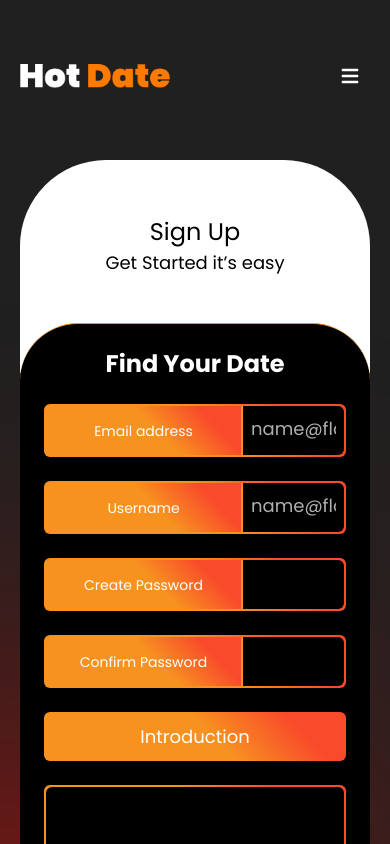
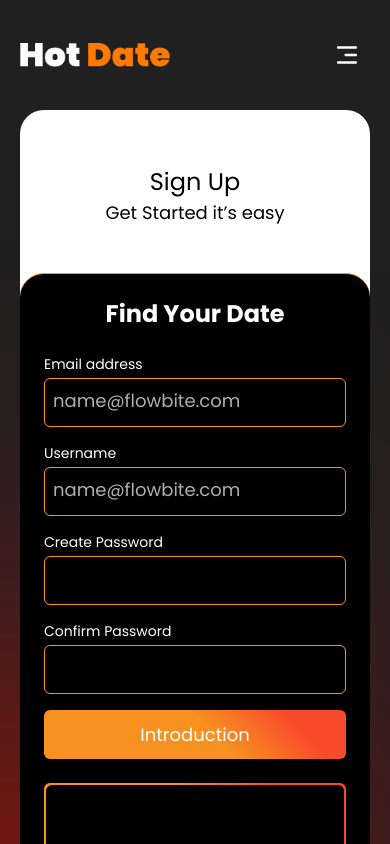
Before and after one commit to ankitMaurya-aws/hotdate-app, a React (Create React App) app: page /signup in a window 390 px wide. Shown: the top 844 px of the page. Built offline with nearby package versions, Linux system fonts and the light colour scheme.

Commit message:
Login and signup responsive

```diff
--- a/package.json
+++ b/package.json
@@ -8,6 +8,7 @@
     "@testing-library/user-event": "^13.5.0",
     "react": "^18.2.0",
     "react-dom": "^18.2.0",
+    "react-icons": "^4.10.1",
     "react-router-dom": "^6.14.1",
     "react-scripts": "5.0.1",
     "web-vitals": "^2.1.4"
--- a/src/Dashboard/Signup_Login/Header.jsx
+++ b/src/Dashboard/Signup_Login/Header.jsx
@@ -1,9 +1,12 @@
-import React from 'react'
+import React, {useState } from 'react'
 import { Link } from 'react-router-dom'
+import {CgMenuRightAlt} from 'react-icons/cg'
+import {RxCross1} from 'react-icons/rx'
 
 const Header = () => {
+    const [openMenu, setOpenMenu] = useState(false);
     return (
-        <header className="Custom_header w-full z-10 pt-14 header-2" id="myHeader">
+        <header className="Custom_header w-full z-10 pt-8 sm:pt-14 header-2" id="myHeader">
         <div className="container mx-auto">
             <nav>
                 <div className="flex flex-wrap justify-between items-center mx-auto max-w-screen-2xl">
@@ -11,9 +14,15 @@ const Header = () => {
                         <img src="images/Hot-Date.png" className="mr-3 logo_image max-w-[150px] xl:max-w-[215px] h-auto"
                             alt="Logo" />
                     </Link>
-                    <div className="hidden justify-between items-center w-full lg:flex lg:w-auto" id="mobile-menu-2">
-
-                        <ul className="flex mt-4 font-medium lg:mt-0 gap-x-6 xl:gap-x-16">
+                    <div className={`${openMenu ? 'navbar_open': ''} navbar justify-between items-center w-full lg:flex lg:w-auto fixed lg:static`}>
+                        <ul className="lg:flex mt-4 font-medium lg:mt-0 gap-x-6 xl:gap-x-16">
+                            <div className='flex lg:hidden items-center justify-between gap-5 mb-10 px-4'>
+                                <Link className="flex items-center">
+                                    <img src="landingPage/images/landing-logo.png" className="mr-3 logo_image max-w-[100px] xl:max-w-[215px] h-auto"
+                                        alt="Logo" />
+                                </Link>
+                                <span className='text-xl text-black' onClick={()=>setOpenMenu(false)}><RxCross1 /></span>
+                            </div>
                             <li>
                                 <Link className="block py-2 px-4 text-base lg:text-lg text-black lg:text-white lg:p-0 dark:text-white uppercase leading-27" aria-current="page">Homepage</Link>
                             </li>
@@ -49,23 +58,10 @@ const Header = () => {
                         </ul>
                     </div>
                     <div className="flex items-center lg:hidden">
-                        <button data-collapse-toggle="mobile-menu-2" type="button" className="items-center p-2 ml-1 text-sm
+                        <button onClick={()=>setOpenMenu(!openMenu)} className="items-center p-2 ml-1 text-3xl
                             text-gray-500 rounded-lg lg:hidden hover:bg-gray-100 focus:outline-none focus:ring-2
-                            focus:ring-gray-200 dark:text-gray-400 dark:hover:bg-gray-700 dark:focus:ring-gray-600"
-                            aria-controls="mobile-menu-2" aria-expanded="false" onclick="myFunction">
-                            <span className="sr-only">Open main menu</span>
-                            <svg className="w-6 h-6 text-white" fill="currentColor" viewBox="0 0 20 20"
-                                xmlns="http://www.w3.org/2000/svg">
-                                <path fill-rule="evenodd"
-                                    d="M3 5a1 1 0 011-1h12a1 1 0 110 2H4a1 1 0 01-1-1zM3 10a1 1 0 011-1h12a1 1 0 110 2H4a1 1 0 01-1-1zM3 15a1 1 0 011-1h12a1 1 0 110 2H4a1 1 0 01-1-1z"
-                                    clip-rule="evenodd"></path>
-                            </svg>
-                            <svg className="hidden w-6 h-6" fill="currentColor" viewBox="0 0 20 20"
-                                xmlns="http://www.w3.org/2000/svg">
-                                <path fill-rule="evenodd"
-                                    d="M4.293 4.293a1 1 0 011.414 0L10 8.586l4.293-4.293a1 1 0 111.414 1.414L11.414 10l4.293 4.293a1 1 0 01-1.414 1.414L10 11.414l-4.293 4.293a1 1 0 01-1.414-1.414L8.586 10 4.293 5.707a1 1 0 010-1.414z"
-                                    clip-rule="evenodd"></path>
-                            </svg>
+                            focus:ring-gray-200 dark:text-gray-400 dark:hover:bg-gray-700 dark:focus:ring-gray-600">
+                            <CgMenuRightAlt />
                         </button>
                     </div>
                 </div>
--- a/src/Dashboard/Signup_Login/Signup.jsx
+++ b/src/Dashboard/Signup_Login/Signup.jsx
@@ -8,48 +8,51 @@ const Signup = () => {
         <div className='min-h-screen bg-black-20 text-white grid content-between'>
             <div className='overflow-hidden'>
                 <Header />
-                <div className="sign_up__block pt-65px mt-16">
+                <div className="sign_up__block pt-65px mt-8 sm:mt-16">
                     <div className="container mx-auto relative z-1">
                         <div
-                            className="sign-up__header pt-14 pb-24 bg-white flex flex-col justify-center items-center rounded-t-86">
+                            className="sign-up__header pt-14 pb-24 bg-white flex flex-col justify-center items-center rounded-t-3xl md:rounded-t-86">
                             <p className="text-2xl sm:text-3xl xl:text-40px text-black  font-normal">Sign Up</p>
                             <p className="text-lg text-black  font-normal">Get Started it’s easy</p>
                         </div>
                         <div
-                            className="sign-up__body grid grid-cols-1 md:grid-cols-2 rounded-t-58 rounded-r-58 bg-black mt-[-50px] rounded-58 relative  border-b-2 border-t-[1px] border-orange">
+                            className="sign-up__body grid grid-cols-1 md:grid-cols-2 rounded-3xl md:rounded-t-58 md:rounded-r-58 bg-black mt-[-50px] md:rounded-58 relative  border-b-2 border-t-[1px] border-orange">
                             <div className="sign-up__form flex flex-col justify-center gap-30 py-6 px-6 lg:py-11 lg:px-14">
                                 <h2 className="text-white text-2xl sm:text-3xl xl:text-5xl text-center xl:text-start font-bold mb-6">Find Your Date</h2>
 
-                                <form className="flex flex-col justify-center gap-y-6"autocomplete="off">
-                                    <div className="flex flex-wrap p-[2px] gradient rounded-md">
-                                        <label htmlFor="email" className="rounded-l-md gradient w-[195px] h-[49px] flex items-center justify-center lg:justify-start px-2 lg:px-4 text-sm xl:text-lg text-white  font-normal leading-5 xl:leading-29 text-center
+                                <form className="flex flex-col justify-center gap-y-4 sm:gap-y-6"autocomplete="off">
+                                    <div className="flex flex-wrap rounded-md input_field">
+                                        <label htmlFor="email" className="rounded-l-md w-full md:w-[120px] xl:w-[195px] sm:h-[49px] flex items-center justify-start sm:px-2 lg:px-4 text-sm mb-1 sm:mb-0 md:text-text-xs xl:text-lg text-white  font-normal leading-5 xl:leading-29 text-center
                                             lg:text-start">
                                             Email address</label>
                                         <input type="email" id="email" autocomplete="off"
-                                            className="bg-black border-l-2 border-orange focus:outline-none focus-visible:none w-[calc(100%-195px)] h-[49px] text-gray font-normal xl:text-lg rounded-r-md text-sm px-2 xl:px-4 py-2.5 text-start placeholder:text-lg placeholder:text-gray items-center flex justify-between"
+                                            className="bg-black border rounded-md sm:border-none sm:border-l-2 sm:rounded-r-md border-orange focus:outline-none focus-visible:none w-full md:w-[calc(100%-120px)] xl:w-[calc(100%-195px)] h-[49px] text-gray font-normal xl:text-lg rounded-r-md text-sm px-2 xl:px-4 py-2.5 text-start placeholder:text-lg placeholder:text-gray items-center flex justify-between"
                                             placeholder="name@flowbite.com" required />
                                     </div>
-                                    <div className="flex flex-wrap p-[2px] gradient rounded-md">
+                                    <div className="flex flex-wrap rounded-md input_field">
                                         <label htmlFor="username"
-                                            className="rounded-l-md gradient w-[195px] h-[49px] flex items-center justify-center lg:justify-start ps-0 lg:ps-4 text-sm xl:text-lg text-white  font-normal leading-5 xl:leading-29 text-center lg:text-start">Username</label>
+                                            className="rounded-l-md w-full md:w-[120px] xl:w-[195px] sm:h-[49px] flex items-center justify-start sm:px-2 lg:px-4 text-sm mb-1 sm:mb-0 md:text-text-xs xl:text-lg text-white  font-normal leading-5 xl:leading-29 text-center
+                                            lg:text-start">Username</label>
                                         <input type="text" id="username" autocomplete="off"
-                                            className="bg-black border-l-2 border-orange focus:outline-none focus-visible:none w-[calc(100%-195px)] h-[49px] border-gradient3 text-gray font-normal xl:text-lg rounded-r-md text-sm px-2 xl:px-4 py-2.5 text-start placeholder:text-lg placeholder:text-gray items-center flex justify-between"
+                                            className="bg-black border rounded-md sm:border-none sm:border-l-2 sm:rounded-r-md border-orange focus:outline-none focus-visible:none w-full md:w-[calc(100%-120px)] xl:w-[calc(100%-195px)] h-[49px] text-gray font-normal xl:text-lg rounded-r-md text-sm px-2 xl:px-4 py-2.5 text-start placeholder:text-lg placeholder:text-gray items-center flex justify-between"
                                             placeholder="name@flowbite.com" required />
                                     </div>
-                                    <div className="flex flex-wrap p-[2px] gradient rounded-md">
+                                    <div className="flex flex-wrap rounded-md input_field">
                                         <label htmlFor="password"
-                                            className="rounded-l-md gradient w-[195px] h-[49px] flex items-center justify-center lg:justify-start ps-0 lg:ps-4 text-sm xl:text-lg text-white  font-normal leading-5 xl:leading-29 text-center lg:text-start">Create
+                                            className="rounded-l-md w-full md:w-[120px] xl:w-[195px] sm:h-[49px] flex items-center justify-start sm:px-2 lg:px-4 text-sm mb-1 sm:mb-0 md:text-text-xs xl:text-lg text-white  font-normal leading-5 xl:leading-29 text-center
+                                            lg:text-start">Create
                                             Password</label>
                                         <input type="password" id="password" autocomplete="off"
-                                            className="bg-black border-l-2 border-orange focus:outline-none focus-visible:none w-[calc(100%-195px)] h-[49px] border-gradient3 text-gray font-normal xl:text-lg rounded-r-md text-sm px-2 xl:px-4 py-2.5 text-start placeholder:text-lg placeholder:text-gray items-center flex justify-between"
+                                            className="bg-black border rounded-md sm:border-none sm:border-l-2 sm:rounded-r-md border-orange focus:outline-none focus-visible:none w-full md:w-[calc(100%-120px)] xl:w-[calc(100%-195px)] h-[49px] text-gray font-normal xl:text-lg rounded-r-md text-sm px-2 xl:px-4 py-2.5 text-start placeholder:text-lg placeholder:text-gray items-center flex justify-between"
                                             required />
                                     </div>
-                                    <div className="flex flex-wrap p-[2px] gradient rounded-md">
+                                    <div className="flex flex-wrap rounded-md input_field">
                                         <label htmlFor="ConfirmPassword"
-                                            className="rounded-l-md gradient w-[195px] h-[49px] flex items-center justify-center lg:justify-start ps-0 lg:ps-4 text-sm xl:text-lg text-white  font-normal leading-5 xl:leading-29 text-center lg:text-start">Confirm
+                                            className="rounded-l-md w-full md:w-[120px] xl:w-[195px] sm:h-[49px] flex items-center justify-start sm:px-2 lg:px-4 text-sm mb-1 sm:mb-0 md:text-text-xs xl:text-lg text-white  font-normal leading-5 xl:leading-29 text-center
+                                            lg:text-start">Confirm
                                             Password</label>
                                         <input type="password" id="ConfirmPassword"
-                                            className="bg-black border-l-2 border-orange focus:outline-none focus-visible:none w-[calc(100%-195px)] h-[49px] text-gray font-normal xl:text-lg rounded-r-md text-sm px-2 xl:px-4 py-2.5 text-start placeholder:text-lg placeholder:text-gray items-center flex justify-between"
+                                            className="bg-black border rounded-md sm:border-none sm:border-l-2 sm:rounded-r-md border-orange focus:outline-none focus-visible:none w-full md:w-[calc(100%-120px)] xl:w-[calc(100%-195px)] h-[49px] text-gray font-normal xl:text-lg rounded-r-md text-sm px-2 xl:px-4 py-2.5 text-start placeholder:text-lg placeholder:text-gray items-center flex justify-between"
                                             required />
                                     </div>
                                     <div className="flex flex-col gap-30">
@@ -65,7 +68,7 @@ const Signup = () => {
                                     </div>
                                     <div className="flex items-center">
                                         <div className="flex items-center h-5">
-                                            <input id="remember" type="checkbox" value="" className="w-[29px] h-[31px] border border-gray-300 rounded bg-gray-50 focus:ring-3
+                                            <input id="remember" type="checkbox" value="" className="sm:w-[29px] sm:h-[31px] border border-gray-300 rounded bg-gray-50 focus:ring-3
                                                     focus:ring-blue-300 dark:bg-gray-700 dark:border-gray-600 dark:focus:ring-blue-600 dark:ring-offset-gray-800
                                                     dark:focus:ring-offset-gray-800" required />
                                         </div>
@@ -84,10 +87,10 @@ const Signup = () => {
                                     </button>
                                 </form>
                             </div>
-                            <div className="sign-up__image relative rounded-r-58">
-                                <img src="images/lovely-couple-bed-2.png" alt="" className="rounded-r-58 object-cover h-full" />
+                            <div className="sign-up__image relative rounded-b-3xl md:rounded-r-58">
+                                <img src="images/lovely-couple-bed-2.png" alt="" className="rounded-b-3xl rounded-r-none md:rounded-r-58 object-cover h-full" />
                                 <div
-                                    className="sign-up__image-content absolute md:bottom-24 md:left-20 max-w-full lg:max-w-[538px] text-center md:text-start">
+                                    className="sign-up__image-content absolute bottom-24 left-0 px-5 md:px-20 max-w-[538px] text-start">
                                     <p className="text-xl sm:text-3xl md:text-4xl xl:text-40px text-white font-secondary_font">Sign Up to
                                         the</p>
                                     <h2
@@ -98,7 +101,7 @@ const Signup = () => {
                         </div>
                         <div className="audit-dating__block relative my-16">
                             <div className="flex flex-col md:flex-row justify-center items-center text-center gap-6 py-71px">
-                                <img src="images/avn_award2-1.png" alt="award" />
+                                <img src="images/avn_award2-1.png" alt="award" className='max-w-200px md:max-w-full' />
                                 <h2 className="text-white text-2xl sm:text-3xl xl:text-40px">#1 Adult Dating Site</h2>
                             </div>
                         </div>
--- a/tailwind.config.js
+++ b/tailwind.config.js
@@ -35,6 +35,7 @@ module.exports = {
       maxWidth: {
         '100px': '100px',
         '150px': '150px',
+        '200px': '200px',
         '420px': '420px',
         '470px': '470px',
         '500': '500px',
```
Also changed, not shown: src/Dashboard/Signup_Login/Login.jsx (+18 -19 lines), src/Dashboard/Signup_Login/signup_login.css (+24 -0 lines), 1 other file (tests, documents, lock files or other folders).
